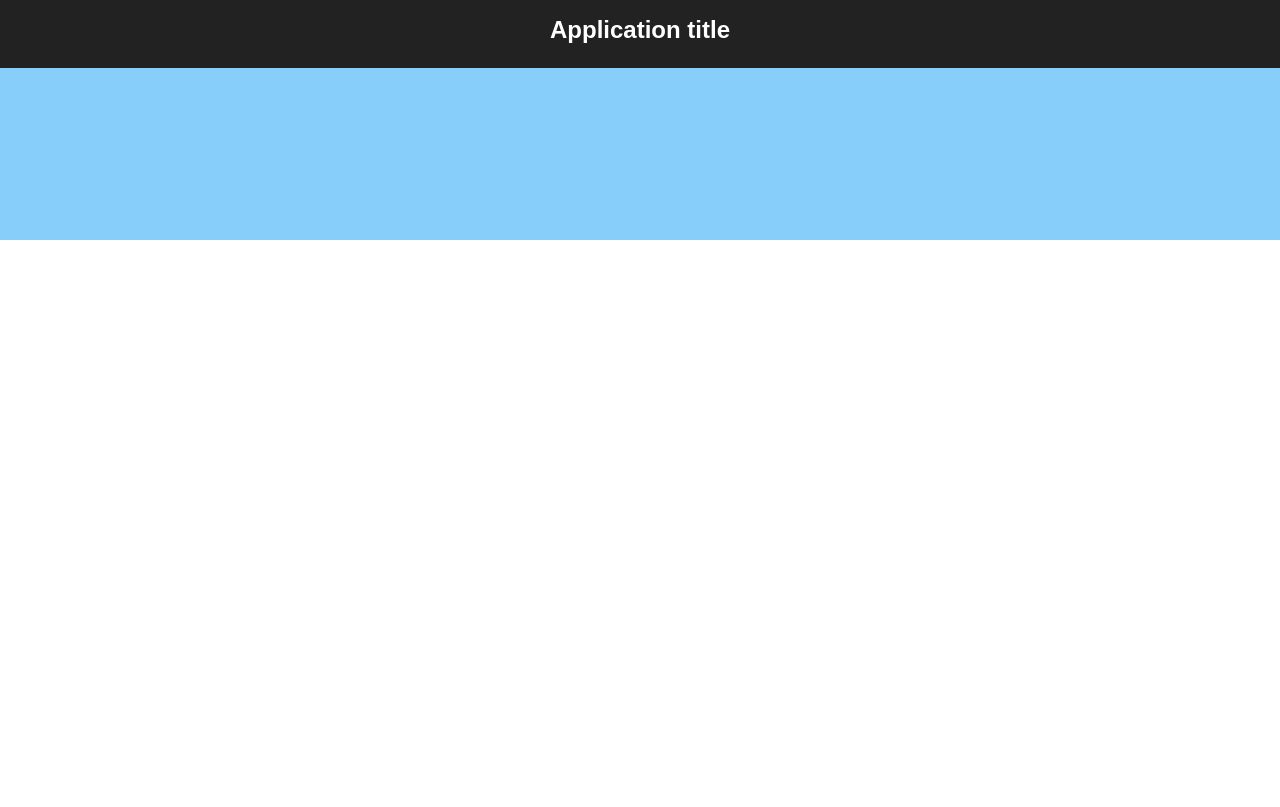
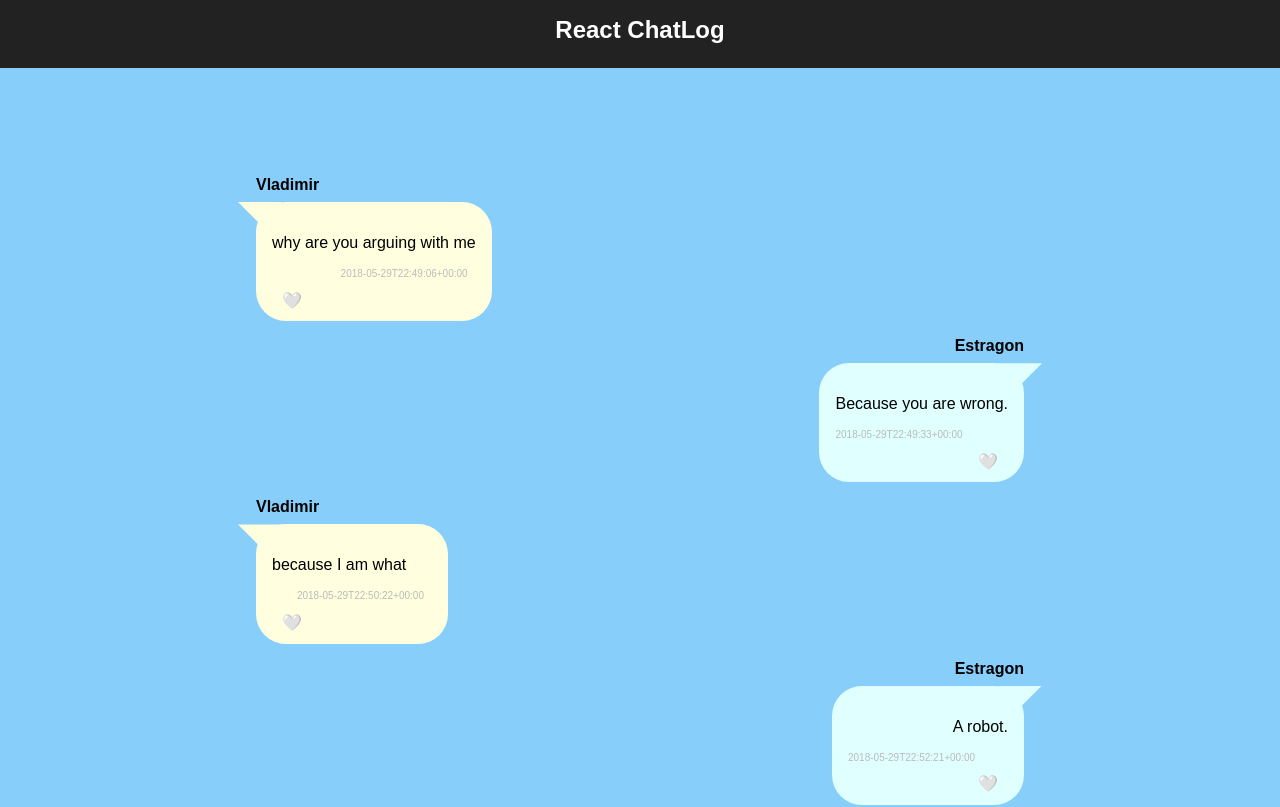
Before and after one commit to AdaGold/react-chatlog, a React (Vite) app: page / in a window 1280 px wide. Shown: the top 807 px of the page. Built offline with nearby package versions, Linux system fonts and the light colour scheme.

Commit message:
wave 01 and wave 02 done

```diff
--- a/src/App.jsx
+++ b/src/App.jsx
@@ -1,12 +1,28 @@
+import { useState } from 'react';
 import './App.css';
+import ChatEntry from './components/ChatEntry.jsx';
+import ChatLog from './components/ChatLog.jsx';
+import chatMessages from './data/messages.json';
 
 const App = () => {
+  const [entries, setEntries] = useState(chatMessages);
+  const toggleLike = (id) => {
+    const updatedEntries = entries.map((entry) => {
+      if (entry.id === id) {
+        return { ...entry, liked: !entry.liked };
+      }
+      return entry;
+    });
+    setEntries(updatedEntries);
+  };
+
   return (
     <div id="App">
       <header>
-        <h1>Application title</h1>
+        <h1>React ChatLog</h1>
       </header>
       <main>
+        <ChatLog entries={entries} onLikeToggle={toggleLike} />
         {/* Wave 01: Render one ChatEntry component
         Wave 02: Render ChatLog component */}
       </main>
--- a/src/components/ChatEntry.jsx
+++ b/src/components/ChatEntry.jsx
@@ -1,20 +1,31 @@
+import PropTypes from 'prop-types';
 import './ChatEntry.css';
+import TimeStamp from './TimeStamp';
 
-const ChatEntry = () => {
+
+const ChatEntry = ({ sender, body, timeStamp, liked, onLikeClick, isLocal }) => {
   return (
-    <div className="chat-entry local">
-      <h2 className="entry-name">Replace with name of sender</h2>
+    <div className={`chat-entry ${isLocal ? 'local' : 'remote'}`}>
+      <h2 className="entry-name">{sender}</h2>
       <section className="entry-bubble">
-        <p>Replace with body of ChatEntry</p>
-        <p className="entry-time">Replace with TimeStamp component</p>
-        <button className="like">🤍</button>
+        <p>{body}</p>
+        <p className="entry-time">{timeStamp}</p>
+        <button className="like" onClick={onLikeClick}>
+          {liked ? '❤️' : '🤍'}
+        </button>
       </section>
     </div>
   );
 };
 
 ChatEntry.propTypes = {
-  // Fill with correct proptypes
+  sender: PropTypes.string.isRequired,
+  body: PropTypes.string.isRequired,
+  timeStamp: PropTypes.string.isRequired,
+  liked: PropTypes.bool.isRequired,
+  onLikeClick: PropTypes.func.isRequired,
+  isLocal: PropTypes.bool.isRequired,
 };
 
+
 export default ChatEntry;
--- /dev/null
+++ b/src/components/ChatLog.jsx
@@ -0,0 +1,45 @@
+import PropTypes from 'prop-types';
+import ChatEntry from './ChatEntry';
+import './ChatLog.css';
+
+const renderChatEntry = (entry, onLikeToggle, localSender) => {
+  return (
+    <ChatEntry
+      key={entry.id}
+      sender={entry.sender}
+      body={entry.body}
+      timeStamp={entry.timeStamp}
+      liked={entry.liked}
+      isLocal={entry.sender === localSender}
+      onLikeClick={() => onLikeToggle(entry.id)}
+    />
+  );
+};
+
+
+const ChatLog = ({ entries, onLikeToggle }) => {
+  const localSender = entries[0]?.sender || '';
+
+  return (
+    <div className="chat-log">
+      {entries.map(entry => renderChatEntry(entry, onLikeToggle, localSender))}
+    </div>
+  );
+};
+
+
+
+ChatLog.propTypes = {
+  entries: PropTypes.arrayOf(
+    PropTypes.shape({
+      id: PropTypes.number.isRequired,
+      sender: PropTypes.string.isRequired,
+      body: PropTypes.string.isRequired,
+      timeStamp: PropTypes.string.isRequired,
+      liked: PropTypes.bool.isRequired,
+    })
+  ).isRequired,
+  onLikeToggle: PropTypes.func.isRequired,
+};
+
+export default ChatLog;
```
